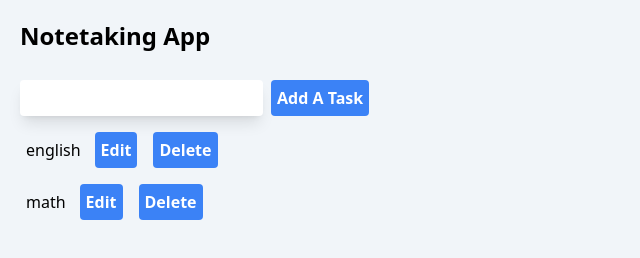
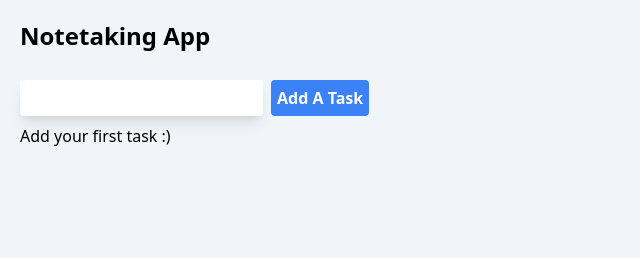
Before and after one commit to MelvinMelonGit/vue-test, a plain HTML site: page index.html in a window 1280 px wide. Shown: the whole page, without its empty margins (0-640 px from the left). Drawn offline with nearby package versions, Linux system fonts and the light colour scheme.

Commit message:
Resolved bugs in mounted hook

```diff
--- a/index.html
+++ b/index.html
@@ -14,6 +14,7 @@
         <h1 class="font-bold text-2xl mb-5">{{ title }}</h1>
         <input v-model="msg"  @keyup.enter="addTask" class="shadow-lg rounded focus:outline-none p-1.5"/>
         <button @click="addTask" class="bg-blue-500 font-semibold text-white rounded m-2 p-1.5">Add A Task</button>
+        <p v-if="!tasks.length">Add your first task :)</p>
         <ul>
             <li v-for="item in tasks">
                 <input v-if="item.isEditing" v-model="item.editMsg" @keyup.enter="confirmEdit(item.id)" class="shadow-lg rounded focus:outline-none p-1.5"/>
--- a/index.js
+++ b/index.js
@@ -5,10 +5,7 @@ const { createApp } = Vue
       return {
         title: 'Notetaking App',
         msg: '',
-        tasks: [
-            {id: 1, subject: 'english'},
-            {id: 2, subject: 'math'}
-        ]
+        tasks: []
       }
     },
     methods: {
@@ -36,11 +33,12 @@ const { createApp } = Vue
                 if (t.id === id) {
                     t.isEditing = !t.isEditing
                     t.subject = t.editMsg
+                    t.editMsg = ''
                 }
             })
         }
     },
-    onmount() {
+    mounted() {
         this.tasks.forEach(t => {
                 t.isEditing = false
                 t.editMsg = ''
```
